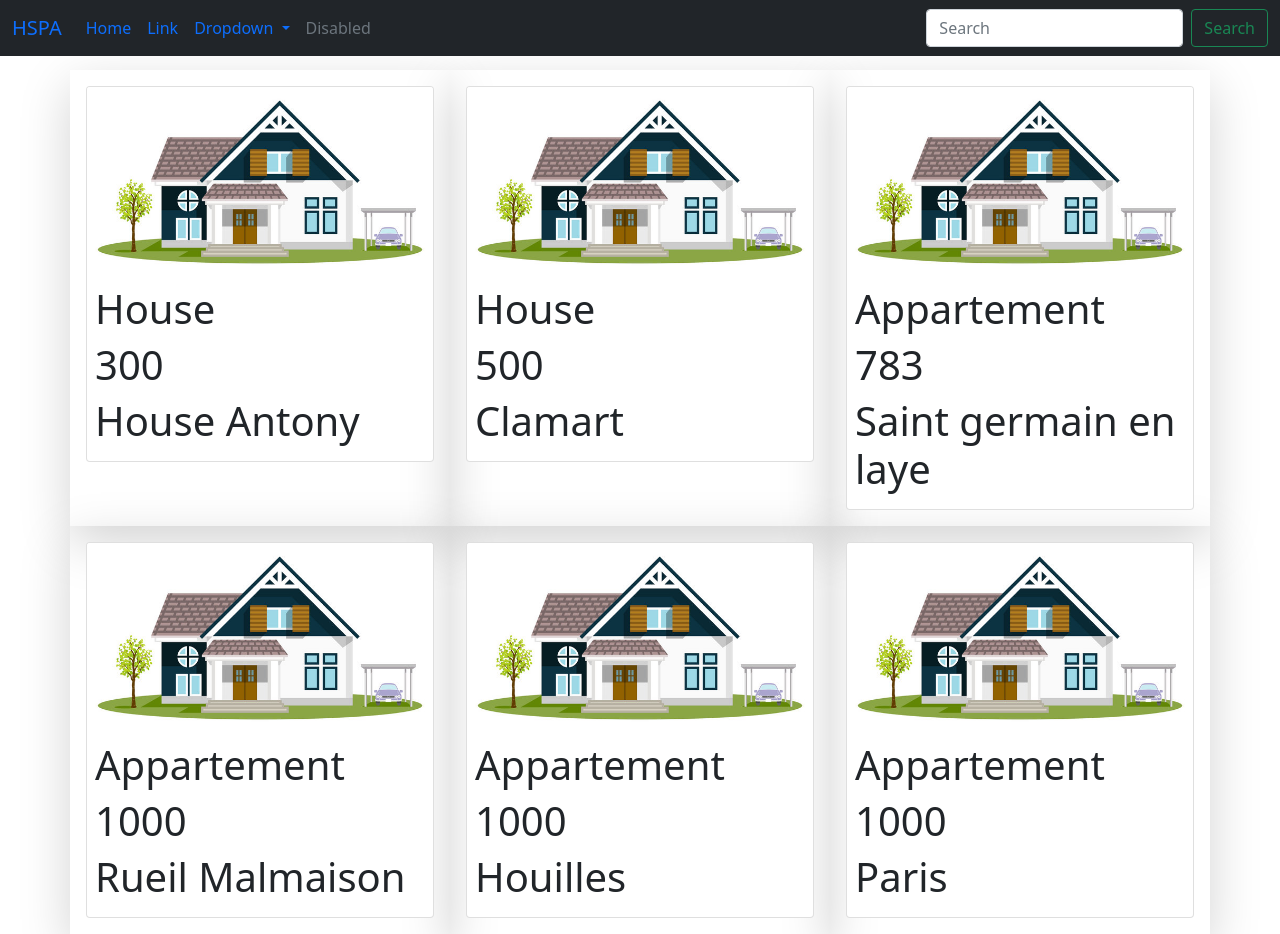
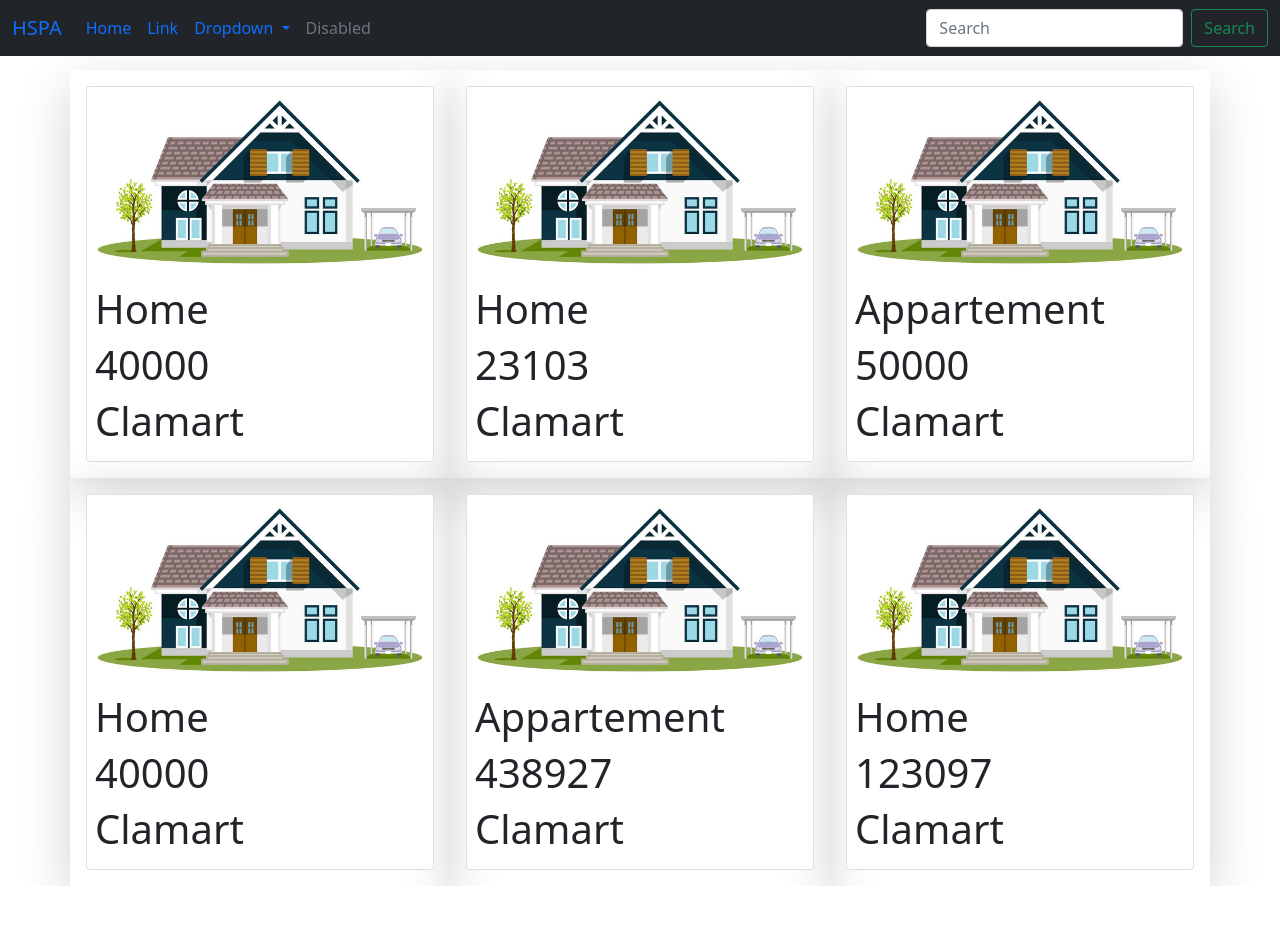
Before and after one commit to OthmanRezgui/HSPA, an Angular app in the folder FrontEnd/: page / in a window 1280 px wide. After the commit the page ends 886 px from the top, so only its background shows below. Built offline with nearby package versions, Linux system fonts and the light colour scheme.

Commit message:
Add service and API call

```diff
--- a/FrontEnd/angular.json
+++ b/FrontEnd/angular.json
@@ -27,7 +27,8 @@
             "tsConfig": "tsconfig.app.json",
             "assets": [
               "src/favicon.ico",
-              "src/assets"
+              "src/assets",
+              "src/data"
             ],
             "styles": [
               "node_modules/bootstrap/dist/css/bootstrap.min.css",
--- a/FrontEnd/src/app/property/property-list/property-list.component.ts
+++ b/FrontEnd/src/app/property/property-list/property-list.component.ts
@@ -1,56 +1,21 @@
 import { Component, OnInit } from '@angular/core';
+import { HousingService } from 'src/app/services/housing.service';
 
 @Component({
   selector: 'app-property-list',
   templateUrl: './property-list.component.html',
-  styleUrls: ['./property-list.component.css']
+  styleUrls: ['./property-list.component.css'],
 })
 export class PropertyListComponent implements OnInit {
+  PropertyArray: any;
 
-  PropertyArray: Array<any> = [{
-    "Id":1,
-    "Type":"House",
-    "Price": 300,
-    "Name" :"House Antony"
-  },
-  {
-    "Id":2,
-    "Type":"House",
-    "Price": 500,
-    "Name" :"Clamart"
-  },
-  {
-    "Id":3,
-    "Type":"Appartement",
-    "Price": 783,
-    "Name" :"Saint germain en laye"
-  },
-  {
-    "Id":4,
-    "Type":"Appartement",
-    "Price": 1000,
-    "Name" :"Rueil Malmaison"
-  },
-  {
-    "Id":5,
-    "Type":"Appartement",
-    "Price": 1000,
-    "Name" :"Houilles"
-  },
-  {
-    "Id":6,
-    "Type":"Appartement",
-    "Price": 1000,
-    "Name" :"Paris"
-  }
-
-
-
-]
-
-  constructor() { }
+  constructor(private housingService: HousingService) {}
 
   ngOnInit(): void {
+    this.housingService.getAllProperties().subscribe((data) => {
+      console.log(data);
+      this.PropertyArray = data;
+    },
+    error=> console.log(error));
   }
-
 }
--- /dev/null
+++ b/FrontEnd/src/app/services/housing.service.ts
@@ -0,0 +1,15 @@
+import { Injectable } from '@angular/core';
+import { HttpClient } from '@angular/common/http';
+@Injectable({
+  providedIn: 'root'
+})
+export class HousingService {
+
+constructor(private http:HttpClient) { }
+
+getAllProperties()
+{
+  return this.http.get('data/properties.json');
+}
+
+}
--- /dev/null
+++ b/FrontEnd/src/data/properties.json
@@ -0,0 +1,37 @@
+ [
+
+  {
+   "Type":"Home",
+   "Price": 40000,
+   "Name":"Clamart"
+
+  },
+  {
+    "Type":"Home",
+    "Price": 23103,
+    "Name":"Clamart"
+
+   },
+   {
+    "Type":"Appartement",
+    "Price": 50000,
+    "Name":"Clamart"
+
+   },{
+    "Type":"Home",
+    "Price": 40000,
+    "Name":"Clamart"
+
+   },{
+    "Type":"Appartement",
+    "Price": 438927,
+    "Name":"Clamart"
+
+   },{
+    "Type":"Home",
+    "Price": 123097,
+    "Name":"Clamart"
+
+   }
+
+ ]
```
Also changed, not shown: FrontEnd/src/app/app.module.ts (+7 -3 lines), 1 other file (tests, documents, lock files or other folders).
